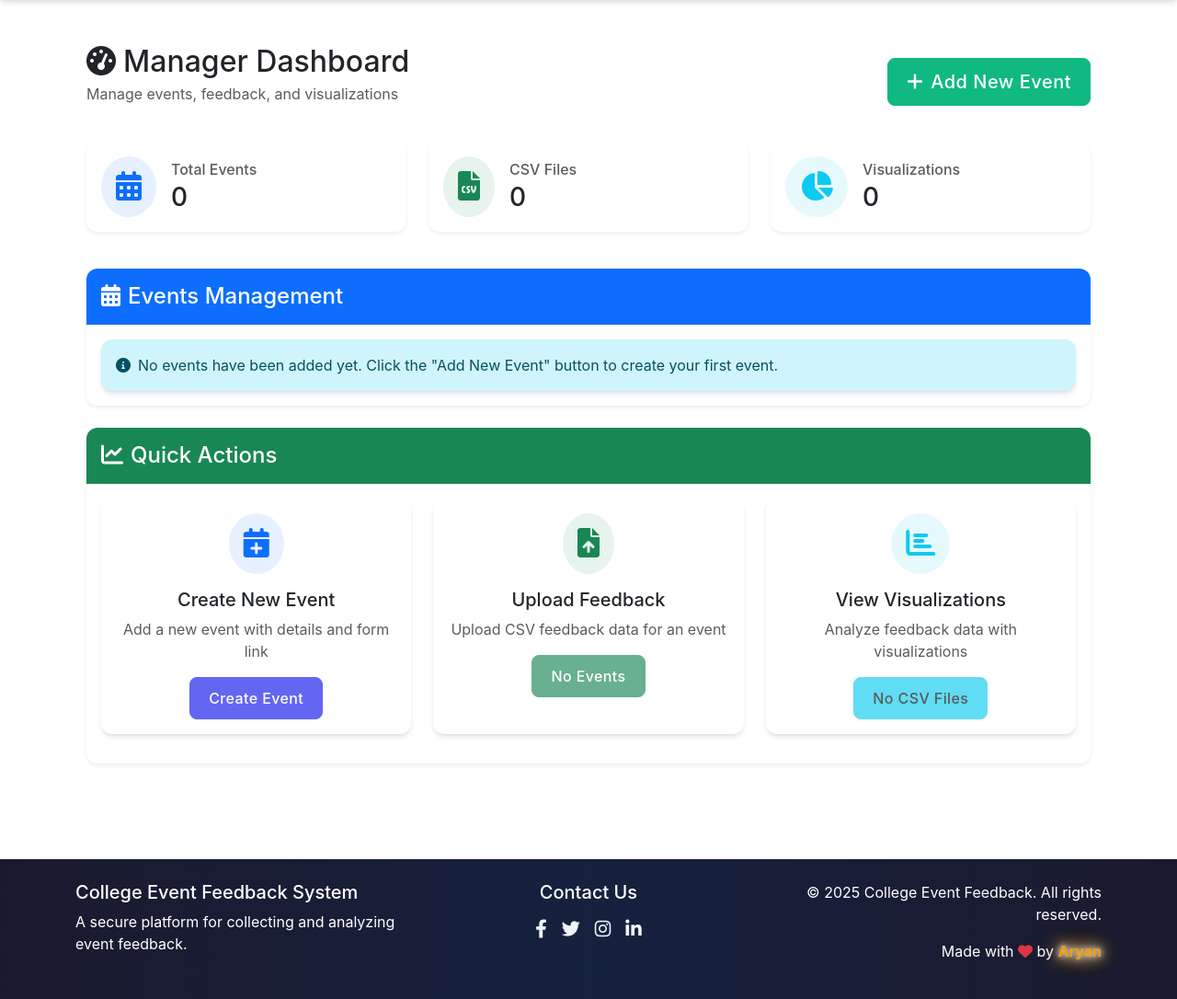
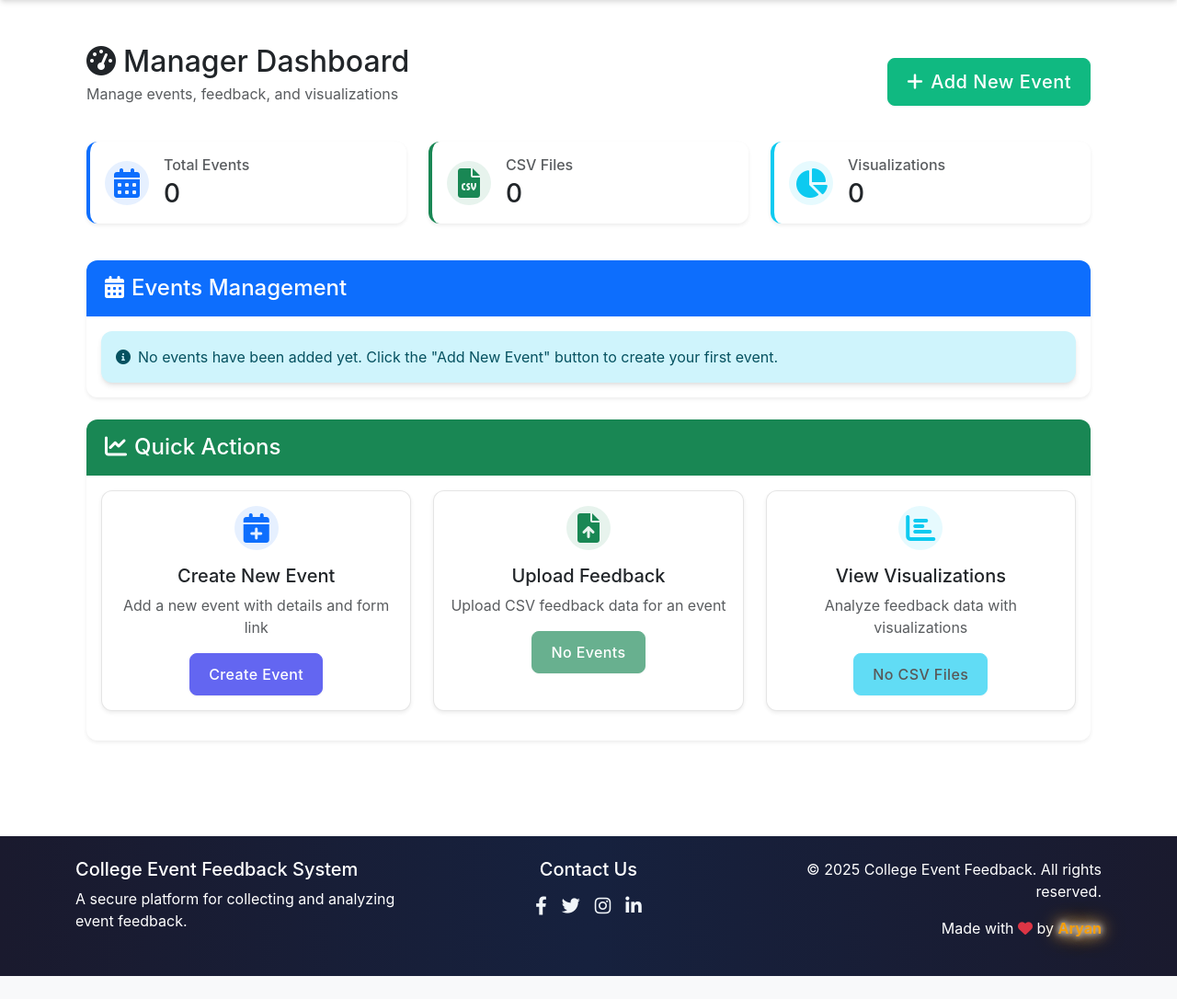
Before and after one commit to sanatanisher01/GLA-Event-Feedback, a Django app: page /dashboard/ in a window 1280 px wide. Shown: the part 62-1148 px from the top of the page at 92% size. After the commit the page ends 1123 px from the top, so only its background shows below. Run offline with Django 4.2, Linux system fonts and the light colour scheme; the visitor is signed in with stand-in values (Sample User, id 1); data that the repository does not hold is empty.

Commit message:
Improve dashboard UI/UX and fix delete functionality

```diff
--- a/events/templates/events/dashboard_enhanced.html
+++ b/events/templates/events/dashboard_enhanced.html
@@ -18,9 +18,9 @@
     <!-- Stats Cards -->
     <div class="row mb-4">
         <div class="col-md-4 mb-3">
-            <div class="card border-0 shadow-sm hover-lift">
+            <div class="card stats-card stats-primary hover-lift">
                 <div class="card-body d-flex align-items-center">
-                    <div class="rounded-circle bg-primary bg-opacity-10 p-3 me-3">
+                    <div class="stats-icon bg-primary bg-opacity-10 me-3">
                         <i class="fas fa-calendar-alt text-primary fa-2x"></i>
                     </div>
                     <div>
@@ -31,9 +31,9 @@
             </div>
         </div>
         <div class="col-md-4 mb-3">
-            <div class="card border-0 shadow-sm hover-lift">
+            <div class="card stats-card stats-success hover-lift">
                 <div class="card-body d-flex align-items-center">
-                    <div class="rounded-circle bg-success bg-opacity-10 p-3 me-3">
+                    <div class="stats-icon bg-success bg-opacity-10 me-3">
                         <i class="fas fa-file-csv text-success fa-2x"></i>
                     </div>
                     <div>
@@ -44,9 +44,9 @@
             </div>
         </div>
         <div class="col-md-4 mb-3">
-            <div class="card border-0 shadow-sm hover-lift">
+            <div class="card stats-card stats-info hover-lift">
                 <div class="card-body d-flex align-items-center">
-                    <div class="rounded-circle bg-info bg-opacity-10 p-3 me-3">
+                    <div class="stats-icon bg-info bg-opacity-10 me-3">
                         <i class="fas fa-chart-pie text-info fa-2x"></i>
                     </div>
                     <div>
@@ -84,11 +84,11 @@
                                         <div class="d-flex align-items-center">
                                             {% if event.image %}
                                                 <div class="me-3">
-                                                    <img src="{{ event.image.url }}" alt="{{ event.name }}" class="rounded" width="50" height="50" style="object-fit: cover;">
+                                                    <img src="{{ event.image.url }}" alt="{{ event.name }}" class="event-image">
                                                 </div>
                                             {% else %}
                                                 <div class="me-3">
-                                                    <div class="rounded bg-secondary bg-opacity-10 d-flex align-items-center justify-content-center" style="width: 50px; height: 50px;">
+                                                    <div class="event-image-placeholder bg-secondary bg-opacity-10">
                                                         <i class="fas fa-calendar-day text-secondary"></i>
                                                     </div>
                                                 </div>
@@ -125,10 +125,10 @@
                                                                     <div class="d-flex justify-content-between align-items-center">
                                                                         <span>{{ csv.filename }}</span>
                                                                         <div>
-                                                                            <a href="{% url 'view_csv' csv.id %}" class="btn btn-sm btn-outline-primary">
+                                                                            <a href="{% url 'view_csv' csv.id %}" class="btn btn-sm btn-outline-primary" title="View CSV Data">
                                                                                 <i class="fas fa-table"></i>
                                                                             </a>
-                                                                            <a href="{% url 'visualize_data' csv.id %}" class="btn btn-sm btn-outline-info">
+                                                                            <a href="{% url 'visualize_data' csv.id %}" class="btn btn-sm btn-outline-info" title="Visualize Data">
                                                                                 <i class="fas fa-chart-bar"></i>
                                                                             </a>
                                                                         </div>
@@ -198,9 +198,9 @@
         <div class="card-body">
             <div class="row">
                 <div class="col-md-4 mb-3">
-                    <div class="card hover-lift h-100">
+                    <div class="card action-card h-100">
                         <div class="card-body text-center">
-                            <div class="rounded-circle bg-primary bg-opacity-10 p-3 mx-auto mb-3" style="width: fit-content;">
+                            <div class="stats-icon bg-primary bg-opacity-10 mx-auto mb-3">
                                 <i class="fas fa-calendar-plus text-primary fa-2x"></i>
                             </div>
                             <h5>Create New Event</h5>
@@ -210,9 +210,9 @@
                     </div>
                 </div>
                 <div class="col-md-4 mb-3">
-                    <div class="card hover-lift h-100">
+                    <div class="card action-card h-100">
                         <div class="card-body text-center">
-                            <div class="rounded-circle bg-success bg-opacity-10 p-3 mx-auto mb-3" style="width: fit-content;">
+                            <div class="stats-icon bg-success bg-opacity-10 mx-auto mb-3">
                                 <i class="fas fa-file-upload text-success fa-2x"></i>
                             </div>
                             <h5>Upload Feedback</h5>
@@ -229,15 +229,15 @@
                                     </ul>
                                 </div>
                             {% else %}
-                                <button class="btn btn-success" disabled>No Events</button>
+                                <button type="button" class="btn btn-success" disabled>No Events</button>
                             {% endif %}
                         </div>
                     </div>
                 </div>
                 <div class="col-md-4 mb-3">
-                    <div class="card hover-lift h-100">
+                    <div class="card action-card h-100">
                         <div class="card-body text-center">
-                            <div class="rounded-circle bg-info bg-opacity-10 p-3 mx-auto mb-3" style="width: fit-content;">
+                            <div class="stats-icon bg-info bg-opacity-10 mx-auto mb-3">
                                 <i class="fas fa-chart-bar text-info fa-2x"></i>
                             </div>
                             <h5>View Visualizations</h5>
@@ -254,7 +254,7 @@
                                     </ul>
                                 </div>
                             {% else %}
-                                <button class="btn btn-info" disabled>No CSV Files</button>
+                                <button type="button" class="btn btn-info" disabled>No CSV Files</button>
                             {% endif %}
                         </div>
                     </div>
--- a/events/views.py
+++ b/events/views.py
@@ -121,14 +121,32 @@ def edit_event(request, event_id):
 @login_required
 def delete_event(request, event_id):
     event = get_object_or_404(Event, id=event_id)
-    # Handle both GET and POST for simplicity in emergency mode
-    event_name = event.name
-    try:
-        event.delete()
-        messages.success(request, f'Event "{event_name}" deleted successfully!')
-    except Exception as e:
-        messages.error(request, f'Error deleting event: {str(e)}')
-    return redirect('dashboard')
+
+    if request.method == 'POST':
+        # Get associated CSV files to delete them first (to avoid orphaned files)
+        csv_files = CSVFile.objects.filter(event=event)
+
+        # Store event name before deletion for success message
+        event_name = event.name
+
+        try:
+            # Delete associated CSV files first
+            for csv_file in csv_files:
+                try:
+                    csv_file.delete()
+                except Exception as csv_error:
+                    print(f"Error deleting CSV file {csv_file.id}: {str(csv_error)}")
+
+            # Then delete the event
+            event.delete()
+            messages.success(request, f'Event "{event_name}" deleted successfully!')
+            return redirect('dashboard')
+        except Exception as e:
+            messages.error(request, f'Error deleting event: {str(e)}')
+            return redirect('dashboard')
+
+    # For GET requests, show confirmation page
+    return render(request, 'events/delete_event.html', {'event': event})
 
 @login_required
 def upload_csv(request, event_id):
--- a/static/css/style.css
+++ b/static/css/style.css
@@ -512,27 +512,103 @@ footer {
     transition: all 0.3s ease;
     border-radius: 0.75rem;
     overflow: hidden;
+    border: none;
+    box-shadow: 0 0.125rem 0.25rem rgba(0, 0, 0, 0.075);
 }
 
 .card-header {
     border-bottom: none;
+    padding: 1rem 1.25rem;
 }
 
 .table-hover tbody tr {
     transition: all 0.2s ease;
+    vertical-align: middle;
 }
 
 .table-hover tbody tr:hover {
     background-color: rgba(0, 123, 255, 0.05);
+    transform: translateY(-1px);
+    box-shadow: 0 0.125rem 0.25rem rgba(0, 0, 0, 0.075);
 }
 
 [data-bs-theme="dark"] .table-hover tbody tr:hover {
     background-color: rgba(255, 255, 255, 0.05);
+    box-shadow: 0 0.125rem 0.25rem rgba(0, 0, 0, 0.2);
 }
 
 .btn-group .btn {
     border-radius: 0.375rem;
     margin: 0 2px;
+    position: relative;
+    overflow: hidden;
+}
+
+/* Event image styles */
+.event-image {
+    width: 50px;
+    height: 50px;
+    object-fit: cover;
+    border-radius: 0.375rem;
+}
+
+.event-image-placeholder {
+    width: 50px;
+    height: 50px;
+    display: flex;
+    align-items: center;
+    justify-content: center;
+    border-radius: 0.375rem;
+}
+
+/* Dashboard stats cards */
+.stats-card {
+    border-left: 4px solid;
+    transition: all 0.3s ease;
+}
+
+.stats-card:hover {
+    transform: translateY(-5px);
+}
+
+.stats-card.stats-primary {
+    border-left-color: var(--bs-primary);
+}
+
+.stats-card.stats-success {
+    border-left-color: var(--bs-success);
+}
+
+.stats-card.stats-info {
+    border-left-color: var(--bs-info);
+}
+
+.stats-icon {
+    width: 48px;
+    height: 48px;
+    display: flex;
+    align-items: center;
+    justify-content: center;
+    border-radius: 50%;
+}
+
+/* Quick action cards */
+.action-card {
+    transition: all 0.3s ease;
+    border: 1px solid rgba(0,0,0,0.1);
+}
+
+.action-card:hover {
+    transform: translateY(-5px);
+    box-shadow: 0 0.5rem 1rem rgba(0, 0, 0, 0.15);
+}
+
+[data-bs-theme="dark"] .action-card {
+    border: 1px solid rgba(255,255,255,0.1);
+}
+
+[data-bs-theme="dark"] .action-card:hover {
+    box-shadow: 0 0.5rem 1rem rgba(0, 0, 0, 0.5);
 }
 
 /* Visualization Styles */
```
Also changed, not shown: events/templates/events/delete_event.html (+45 -21 lines).
